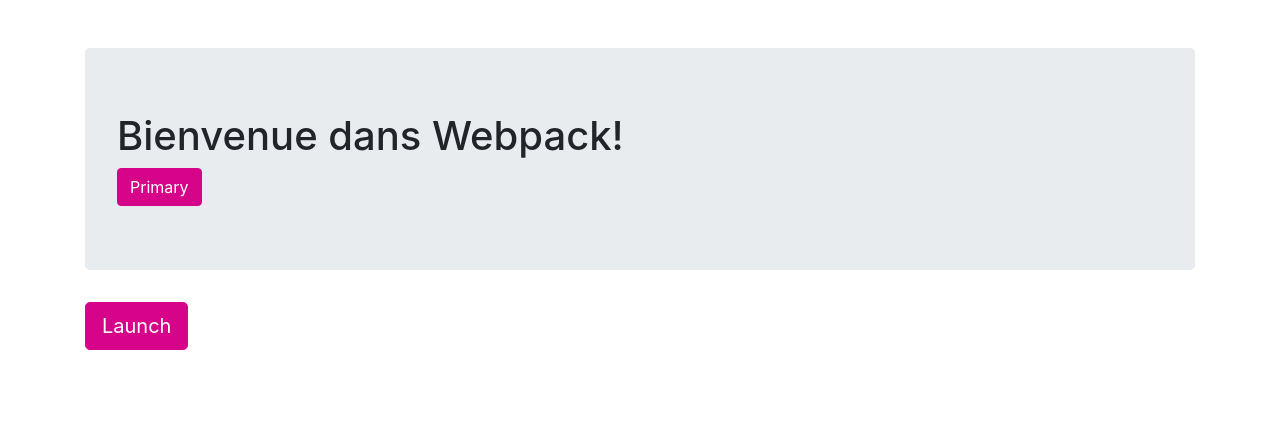
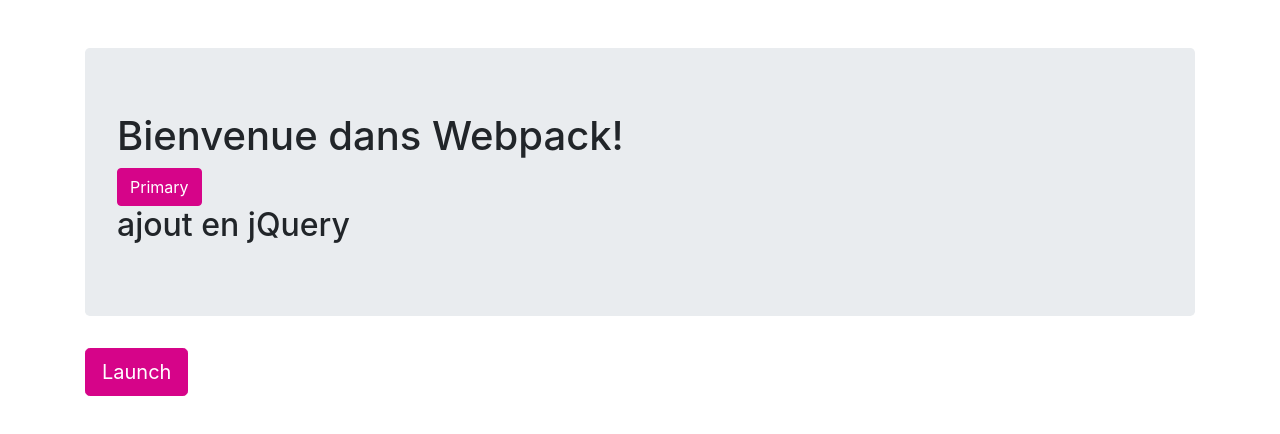
Before and after one commit to jeromelegrand/webpack, a website built with webpack: page public/index.html in a window 1280 px wide. Built offline with nearby package versions, Linux system fonts and the light colour scheme; some packages are replaced by stand-ins of ours.

Commit message:
ajout en jQuery

```diff
--- a/public/index.html
+++ b/public/index.html
@@ -10,6 +10,7 @@
     <section class="jumbotron">
         <h1>Bienvenue dans Webpack!</h1>
         <button class="btn btn-primary">Primary</button>
+        <h2></h2>
     </section>
     <!-- Button trigger modal -->
     <button type="button" class="btn btn-primary btn-lg" data-toggle="modal" data-target="#modelId">
--- a/src/js/index.js
+++ b/src/js/index.js
@@ -4,3 +4,5 @@
 
 console.log("Bienvenue dans webpack!");
 console.log(moment().startOf('day').fromNow());
+
+$('h2').append('ajout en jQuery');
```
